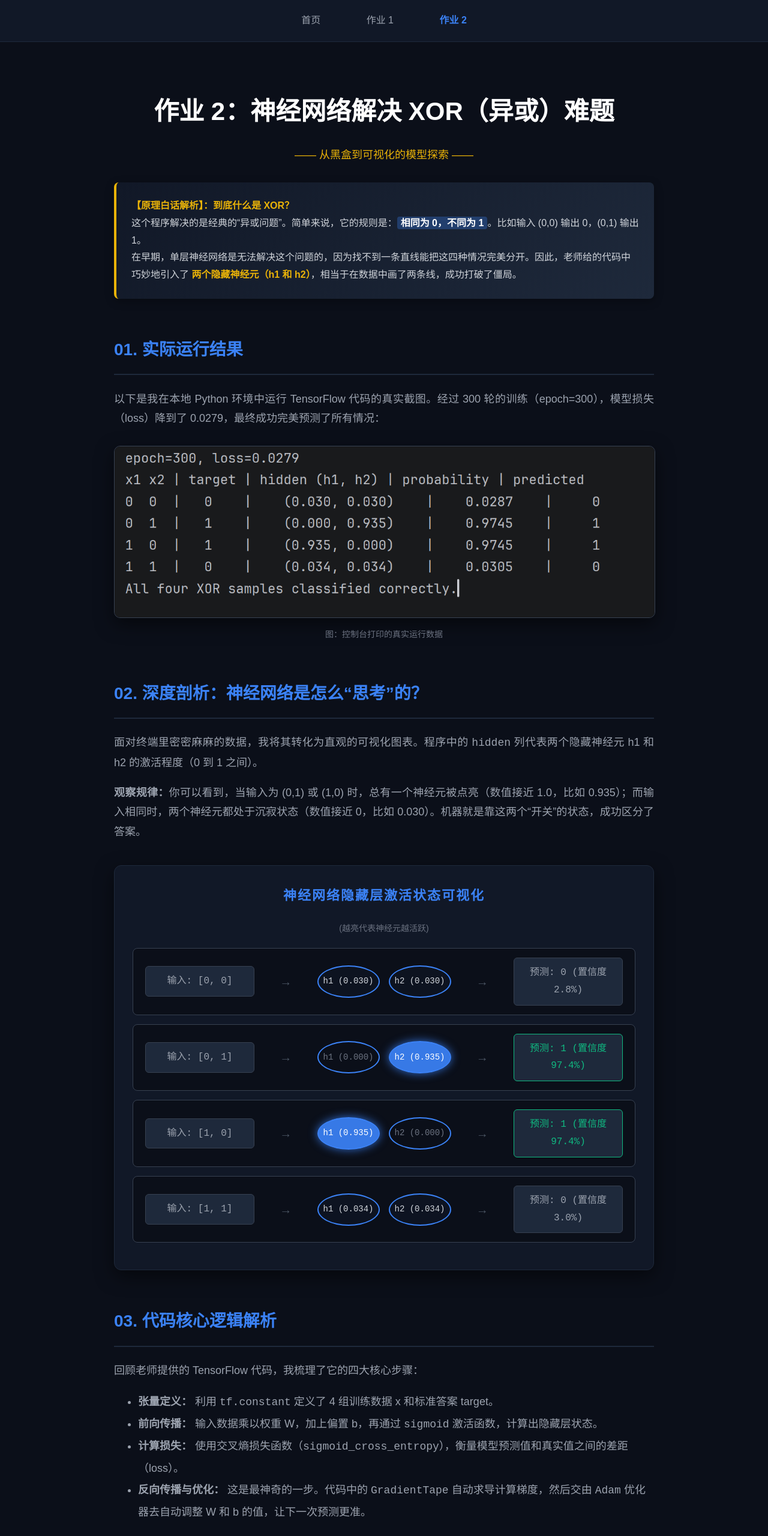
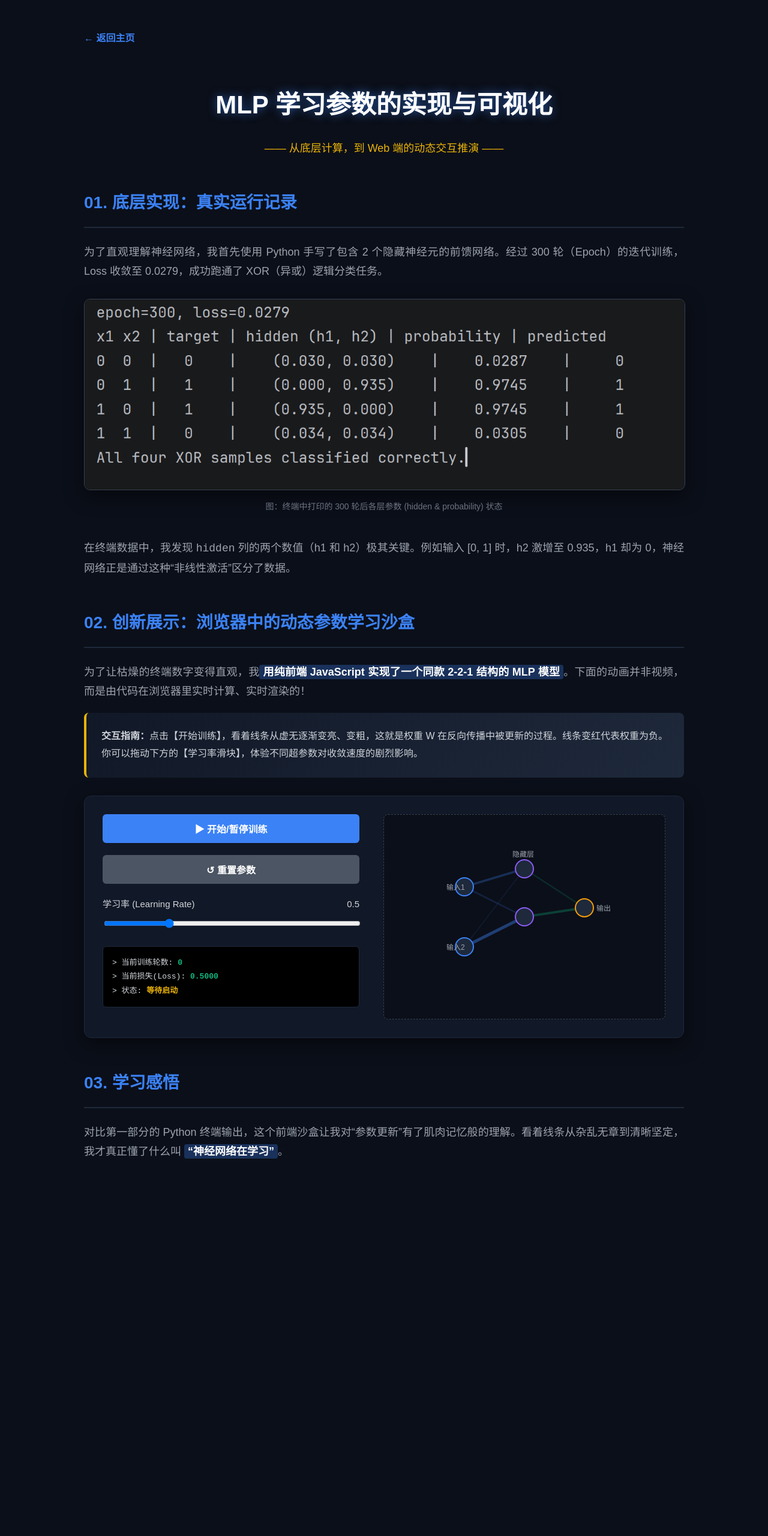
Before and after one commit to xizihan954/homework, a plain HTML site: page homework2.html in a window 1280 px wide. Shown: the top 2560 px of the page at 60% size. After the commit the page ends 2065 px from the top, so only its background shows below. Drawn offline with Linux system fonts and the light colour scheme.

Commit message:
Update homework2.html

```diff
--- a/homework2.html
+++ b/homework2.html
@@ -2,136 +2,171 @@
 <html lang="zh-CN">
 <head>
     <meta charset="UTF-8">
-    <title>作业2 - 神经网络 XOR 训练可视化</title>
+    <meta name="viewport" content="width=device-width, initial-scale=1.0">
+    <title>MLP 学习参数的实现与可视化</title>
     <style>
-        body { background-color: #0b0f19; color: #d1d5db; font-family: 'Microsoft YaHei', sans-serif; line-height: 1.8; margin: 0; padding: 0; }
-
-        /* 顶部导航 */
-        .top-nav { background-color: #111827; border-bottom: 1px solid #1e293b; padding: 20px; text-align: center; position: sticky; top: 0; z-index: 100; }
-        .top-nav a { color: #9ca3af; text-decoration: none; margin: 0 20px; padding: 8px 16px; border-radius: 6px; transition: 0.3s;}
-        .top-nav a:hover { background-color: #1e293b; color: #fff; }
-        .top-nav a.active { color: #3b82f6; font-weight: bold; }
-
-        .container { max-width: 900px; margin: 0 auto; padding: 50px 20px; }
-        h1 { color: #ffffff; font-size: 42px; text-align: center; margin-bottom: 10px; }
-        h2 { color: #3b82f6; border-bottom: 2px solid #1e293b; padding-bottom: 15px; margin-top: 60px; font-size: 28px; }
-        h3 { color: #fff; font-size: 22px; margin-top: 30px; }
-        p { font-size: 18px; color: #9ca3af; text-align: justify; }
-
-        /* 高亮文字 */
+        body { background-color: #0b0f19; color: #d1d5db; font-family: 'Microsoft YaHei', sans-serif; margin: 0; padding: 0; line-height: 1.8; }
+        .container { max-width: 1000px; margin: 0 auto; padding: 50px 20px; }
+        .back-btn { display: inline-block; color: #3b82f6; text-decoration: none; margin-bottom: 30px; font-size: 16px; font-weight: bold; }
+        .back-btn:hover { color: #60a5fa; text-decoration: underline; }
+        h1 { color: #fff; font-size: 42px; text-align: center; margin-bottom: 10px; text-shadow: 0 0 15px rgba(59, 130, 246, 0.6); }
+        h2 { color: #3b82f6; border-bottom: 2px solid #1e293b; padding-bottom: 15px; margin-top: 50px; font-size: 28px; }
+        p { color: #9ca3af; font-size: 18px; text-align: justify; }
         .highlight { color: #ffffff; font-weight: bold; background-color: rgba(59, 130, 246, 0.3); padding: 2px 6px; border-radius: 4px; }
-
-        /* 引言/解释卡片 */
-        .explain-box { background: linear-gradient(135deg, #111827, #1e293b); border-left: 4px solid #eab308; padding: 25px; border-radius: 8px; margin: 30px 0; box-shadow: 0 4px 15px rgba(0,0,0,0.3); }
-        .explain-box strong { color: #eab308; }
-
-        /* 图片居中 */
         .my-img { display: block; margin: 30px auto; max-width: 100%; border-radius: 10px; border: 1px solid #374151; box-shadow: 0 10px 30px rgba(0,0,0,0.5); }
         .img-caption { text-align: center; color: #6b7280; font-size: 14px; margin-top: -15px; margin-bottom: 40px; }
 
-        /* 你提供的可视化矩阵样式 */
-        .visualizer-container { background-color: #111827; border: 1px solid #1e293b; border-radius: 12px; padding: 30px; margin: 40px 0; box-shadow: 0 10px 30px rgba(0,0,0,0.5); }
-        .visualizer-container h3 { color: #3b82f6; margin-top: 0; text-align: center; letter-spacing: 2px; }
-        .sample-row { display: flex; align-items: center; justify-content: space-between; background-color: #0b0f19; padding: 15px 20px; border-radius: 8px; margin-bottom: 15px; border: 1px solid #374151; }
-        .input-box, .output-box { font-family: monospace; font-size: 16px; color: #9ca3af; background: #1e293b; padding: 10px 15px; border-radius: 6px; border: 1px solid #374151; width: 150px; text-align: center; }
-        .arrow { color: #4b5563; font-size: 20px; }
-        .neuron-box { display: flex; gap: 15px; }
-        .neuron { font-family: monospace; font-size: 14px; width: 100px; height: 50px; display: flex; align-items: center; justify-content: center; border-radius: 50%; border: 2px solid #3b82f6; transition: all 0.3s ease; color: #d1d5db; }
+        .panel { background: #111827; border: 1px solid #1e293b; border-radius: 12px; padding: 30px; margin-top: 30px; box-shadow: 0 10px 30px rgba(0,0,0,0.5); display: flex; gap: 40px; flex-wrap: wrap; }
+        .controls { flex: 1; min-width: 300px; }
+        .visualizer { flex: 1; min-width: 300px; display: flex; flex-direction: column; align-items: center; justify-content: center; background: #0b0f19; border-radius: 8px; border: 1px dashed #374151; padding: 20px; position: relative; overflow: hidden; }
+        button { background-color: #3b82f6; color: #fff; border: none; padding: 12px 24px; font-size: 16px; border-radius: 6px; cursor: pointer; font-weight: bold; transition: 0.3s; width: 100%; margin-bottom: 20px; }
+        button:hover { background-color: #2563eb; box-shadow: 0 0 15px rgba(59, 130, 246, 0.5); }
+        button.running { background-color: #ef4444; }
+        .slider-group { margin-bottom: 20px; }
+        .slider-group label { display: flex; justify-content: space-between; color: #d1d5db; font-size: 15px; margin-bottom: 8px; }
+        input[type=range] { width: 100%; cursor: pointer; }
+        .svg-network { width: 100%; height: 300px; }
+        .node { transition: fill 0.3s, r 0.3s; }
+        .link { transition: stroke-opacity 0.3s, stroke-width 0.3s; }
+        .data-board { margin-top: 20px; font-family: monospace; background: #000; padding: 15px; border-radius: 6px; border: 1px solid #1e293b; }
+        .data-board span { color: #10b981; font-weight: bold; }
+        .explain-box { background: linear-gradient(135deg, #111827, #1e293b); border-left: 4px solid #eab308; padding: 25px; border-radius: 8px; margin: 20px 0; }
     </style>
 </head>
 <body>
 
-    <div class="top-nav">
-        <a href=" ">首页</a >
-        <a href="homework1.html">作业 1</a >
-        <a href="homework2.html" class="active">作业 2</a >
-    </div>
+    <div class="container">
+        <a href=" " class="back-btn">← 返回主页</a >
 
-    <div class="container">
-        <h1>作业 2：神经网络解决 XOR（异或）难题</h1>
-        <p style="text-align: center; color: #eab308;">—— 从黑盒到可视化的模型探索 ——</p >
+        <h1>MLP 学习参数的实现与可视化</h1>
+        <p style="text-align: center; color: #eab308;">—— 从底层计算，到 Web 端的动态交互推演 ——</p >
+
+        <h2>01. 底层实现：真实运行记录</h2>
+        <p>为了直观理解神经网络，我首先使用 Python 手写了包含 2 个隐藏神经元的前馈网络。经过 300 轮（Epoch）的迭代训练，Loss 收敛至 0.0279，成功跑通了 XOR（异或）逻辑分类任务。</p >
+
+        <img src="xor_result.png" class="my-img" alt="Python运行结果截图">
+        <div class="img-caption">图：终端中打印的 300 轮后各层参数 (hidden & probability) 状态</div>
+
+        <p>在终端数据中，我发现 <code>hidden</code> 列的两个数值（h1 和 h2）极其关键。例如输入 [0, 1] 时，h2 激增至 0.935，h1 却为 0，神经网络正是通过这种“非线性激活”区分了数据。</p >
+
+        <h2>02. 创新展示：浏览器中的动态参数学习沙盒</h2>
+        <p>为了让枯燥的终端数字变得直观，我<span class="highlight">用纯前端 JavaScript 实现了一个同款 2-2-1 结构的 MLP 模型</span>。下面的动画并非视频，而是由代码在浏览器里实时计算、实时渲染的！</p >
 
         <div class="explain-box">
-            <strong>【原理白话解析】：到底什么是 XOR？</strong><br>
-            这个程序解决的是经典的“异或问题”。简单来说，它的规则是：<span class="highlight">相同为 0，不同为 1</span>。比如输入 (0,0) 输出 0，(0,1) 输出 1。<br>
-            在早期，单层神经网络是无法解决这个问题的，因为找不到一条直线能把这四种情况完美分开。因此，老师给的代码中巧妙地引入了 <strong>两个隐藏神经元（h1 和 h2）</strong>，相当于在数据中画了两条线，成功打破了僵局。
+            <strong>交互指南：</strong>点击【开始训练】，看着线条从虚无逐渐变亮、变粗，这就是权重 W 在反向传播中被更新的过程。线条变红代表权重为负。你可以拖动下方的【学习率滑块】，体验不同超参数对收敛速度的剧烈影响。
         </div>
 
-        <h2>01. 实际运行结果</h2>
-        <p>以下是我在本地 Python 环境中运行 TensorFlow 代码的真实截图。经过 300 轮的训练（epoch=300），模型损失（loss）降到了 0.0279，最终成功完美预测了所有情况：</p >
-        <img src="xor_result.png" class="my-img" alt="XOR运行结果截图">
-        <div class="img-caption">图：控制台打印的真实运行数据</div>
+        <div class="panel">
+            <div class="controls">
+                <button id="trainBtn">▶ 开始/暂停训练</button>
+                <button id="resetBtn" style="background-color: #4b5563;">↺ 重置参数</button>
 
-        <h2>02. 深度剖析：神经网络是怎么“思考”的？</h2>
-        <p>面对终端里密密麻麻的数据，我将其转化为直观的可视化图表。程序中的 <code>hidden</code> 列代表两个隐藏神经元 h1 和 h2 的激活程度（0 到 1 之间）。</p >
-        <p><strong>观察规律：</strong>你可以看到，当输入为 (0,1) 或 (1,0) 时，总有一个神经元被点亮（数值接近 1.0，比如 0.935）；而输入相同时，两个神经元都处于沉寂状态（数值接近 0，比如 0.030）。机器就是靠这两个“开关”的状态，成功区分了答案。</p >
+                <div class="slider-group">
+                    <label><span>学习率 (Learning Rate)</span> <span id="lrVal">0.5</span></label>
+                    <input type="range" id="lrInput" min="0.01" max="2.0" step="0.01" value="0.5">
+                </div>
 
-        <!-- 你的可视化组件 -->
-        <div class="visualizer-container">
-            <h3>神经网络隐藏层激活状态可视化</h3>
-            <p style="text-align: center; font-size: 14px; color: #6b7280; margin-bottom: 20px;">(越亮代表神经元越活跃)</p >
-
-            <!-- 0, 0 -->
-            <div class="sample-row">
-                <div class="input-box">输入: [0, 0]</div>
-                <div class="arrow">→</div>
-                <div class="neuron-box">
-                    <div class="neuron" style="background: rgba(59, 130, 246, 0.03);">h1 (0.030)</div>
-                    <div class="neuron" style="background: rgba(59, 130, 246, 0.03);">h2 (0.030)</div>
+                <div class="data-board">
+                    > 当前训练轮数: <span id="epochVal">0</span> <br>
+                    > 当前损失(Loss): <span id="lossVal">0.5000</span> <br>
+                    > 状态: <span id="statusVal" style="color: #eab308;">等待启动</span>
                 </div>
-                <div class="arrow">→</div>
-                <div class="output-box">预测: 0 (置信度 2.8%)</div>
             </div>
 
-            <!-- 0, 1 -->
-            <div class="sample-row">
-                <div class="input-box">输入: [0, 1]</div>
-                <div class="arrow">→</div>
-                <div class="neuron-box">
-                    <div class="neuron" style="background: rgba(59, 130, 246, 0.0); color: #6b7280;">h1 (0.000)</div>
-                    <div class="neuron" style="background: rgba(59, 130, 246, 0.93); color: #fff; box-shadow: 0 0 15px rgba(59, 130, 246, 0.8);">h2 (0.935)</div>
-                </div>
-                <div class="arrow">→</div>
-                <div class="output-box" style="color: #10b981; border-color: #10b981;">预测: 1 (置信度 97.4%)</div>
-            </div>
-
-            <!-- 1, 0 -->
-            <div class="sample-row">
-                <div class="input-box">输入: [1, 0]</div>
-                <div class="arrow">→</div>
-                <div class="neuron-box">
-                    <div class="neuron" style="background: rgba(59, 130, 246, 0.93); color: #fff; box-shadow: 0 0 15px rgba(59, 130, 246, 0.8);">h1 (0.935)</div>
-                    <div class="neuron" style="background: rgba(59, 130, 246, 0.0); color: #6b7280;">h2 (0.000)</div>
-                </div>
-                <div class="arrow">→</div>
-                <div class="output-box" style="color: #10b981; border-color: #10b981;">预测: 1 (置信度 97.4%)</div>
-            </div>
-
-            <!-- 1, 1 -->
-            <div class="sample-row">
-                <div class="input-box">输入: [1, 1]</div>
-                <div class="arrow">→</div>
-                <div class="neuron-box">
-                    <div class="neuron" style="background: rgba(59, 130, 246, 0.034);">h1 (0.034)</div>
-                    <div class="neuron" style="background: rgba(59, 130, 246, 0.034);">h2 (0.034)</div>
-                </div>
-                <div class="arrow">→</div>
-                <div class="output-box">预测: 0 (置信度 3.0%)</div>
+            <div class="visualizer">
+                <svg class="svg-network" viewBox="0 0 300 300">
+                    <line x1="50" y1="100" x2="150" y2="70" class="link" id="l1" stroke="#3b82f6" stroke-width="2" stroke-opacity="0.2"/>
+                    <line x1="50" y1="100" x2="150" y2="150" class="link" id="l2" stroke="#3b82f6" stroke-width="2" stroke-opacity="0.2"/>
+                    <line x1="50" y1="200" x2="150" y2="70" class="link" id="l3" stroke="#3b82f6" stroke-width="2" stroke-opacity="0.2"/>
+                    <line x1="50" y1="200" x2="150" y2="150" class="link" id="l4" stroke="#3b82f6" stroke-width="2" stroke-opacity="0.2"/>
+                    <line x1="150" y1="70" x2="250" y2="135" class="link" id="l5" stroke="#10b981" stroke-width="2" stroke-opacity="0.2"/>
+                    <line x1="150" y1="150" x2="250" y2="135" class="link" id="l6" stroke="#10b981" stroke-width="2" stroke-opacity="0.2"/>
+                    <circle cx="50" cy="100" r="15" fill="#1e293b" stroke="#3b82f6" stroke-width="2" class="node"/>
+                    <circle cx="50" cy="200" r="15" fill="#1e293b" stroke="#3b82f6" stroke-width="2" class="node"/>
+                    <text x="20" y="105" fill="#9ca3af" font-size="12">输入1</text>
+                    <text x="20" y="205" fill="#9ca3af" font-size="12">输入2</text>
+                    <circle cx="150" cy="70" r="15" fill="#1e293b" stroke="#8b5cf6" stroke-width="2" class="node"/>
+                    <circle cx="150" cy="150" r="15" fill="#1e293b" stroke="#8b5cf6" stroke-width="2" class="node"/>
+                    <text x="130" y="50" fill="#9ca3af" font-size="12">隐藏层</text>
+                    <circle cx="250" cy="135" r="15" fill="#1e293b" stroke="#f59e0b" stroke-width="2" class="node"/>
+                    <text x="270" y="140" fill="#9ca3af" font-size="12">输出</text>
+                </svg>
             </div>
         </div>
 
-        <h2>03. 代码核心逻辑解析</h2>
-        <p>回顾老师提供的 TensorFlow 代码，我梳理了它的四大核心步骤：</p >
-        <ul style="color: #9ca3af; font-size: 18px; line-height: 2;">
-            <li><strong>张量定义：</strong> 利用 <code>tf.constant</code> 定义了 4 组训练数据 x 和标准答案 target。</li>
-            <li><strong>前向传播：</strong> 输入数据乘以权重 W，加上偏置 b，再通过 <code>sigmoid</code> 激活函数，计算出隐藏层状态。</li>
-            <li><strong>计算损失：</strong> 使用交叉熵损失函数（<code>sigmoid_cross_entropy</code>），衡量模型预测值和真实值之间的差距（loss）。</li>
-            <li><strong>反向传播与优化：</strong> 这是最神奇的一步。代码中的 <code>GradientTape</code> 自动求导计算梯度，然后交由 <code>Adam</code> 优化器去自动调整 W 和 b 的值，让下一次预测更准。</li>
-        </ul>
+        <h2>03. 学习感悟</h2>
+        <p style="margin-bottom: 80px;">对比第一部分的 Python 终端输出，这个前端沙盒让我对“参数更新”有了肌肉记忆般的理解。看着线条从杂乱无章到清晰坚定，我才真正懂了什么叫 <span class="highlight">“神经网络在学习”</span>。</p >
 
-        <h2>04. 学习心得</h2>
-        <p style="margin-bottom: 80px;">这次实操打破了我对 AI 的恐惧感。以前我只知道输入问题，AI 给出结果，觉得它是个魔法黑盒。通过跑通这段代码，并观察 <code>hidden</code> 层里那些从随机乱跳到最终稳定的数字，我真正意识到了：<span class="highlight">所谓机器学习的本质，无非是通过数学函数（梯度下降），在空间中寻找最优参数的过程。</span> 看到最后一行打印出“All four XOR samples classified correctly”时，非常有成就感。</p >
     </div>
+        <script>
+        const data = [ { x: [0, 0], y: 0 }, { x: [0, 1], y: 1 }, { x: [1, 0], y: 1 }, { x: [1, 1], y: 0 } ];
+        let W1, b1, W2, b2;
+        function initParams() {
+            W1 = [[Math.random(), Math.random()], [Math.random(), Math.random()]];
+            b1 = [Math.random(), Math.random()]; W2 = [Math.random(), Math.random()]; b2 = Math.random();
+        }
+        const sigmoid = x => 1 / (1 + Math.exp(-x));
+        const sigmoidDeriv = x => x * (1 - x);
+        let isTraining = false, epoch = 0, animationId;
 
+        function trainStep(lr) {
+            let totalLoss = 0;
+            data.forEach(d => {
+                let h1 = sigmoid(d.x[0] * W1[0][0] + d.x[1] * W1[1][0] + b1[0]);
+                let h2 = sigmoid(d.x[0] * W1[0][1] + d.x[1] * W1[1][1] + b1[1]);
+                let out = sigmoid(h1 * W2[0] + h2 * W2[1] + b2);
+                let error = d.y - out; totalLoss += error * error;
+                let delta_out = error * sigmoidDeriv(out);
+                let delta_h1 = (delta_out * W2[0]) * sigmoidDeriv(h1);
+                let delta_h2 = (delta_out * W2[1]) * sigmoidDeriv(h2);
+                W2[0] += lr * delta_out * h1; W2[1] += lr * delta_out * h2; b2 += lr * delta_out;
+                W1[0][0] += lr * delta_h1 * d.x[0]; W1[1][0] += lr * delta_h1 * d.x[1]; b1[0] += lr * delta_h1;
+                W1[0][1] += lr * delta_h2 * d.x[0]; W1[1][1] += lr * delta_h2 * d.x[1]; b1[1] += lr * delta_h2;
+            });
+            return totalLoss / 4;
+        }
+        function updateVisuals() {
+            const setLine = (id, weight) => {
+                const el = document.getElementById(id);
+                el.style.strokeOpacity = Math.max(Math.min(Math.abs(weight), 1), 0.1);
+                el.style.strokeWidth = Math.min(Math.abs(weight) * 10 + 1, 15);
+                el.style.stroke = weight < 0 ? "#ef4444" : (id === 'l5' || id === 'l6' ? "#10b981" : "#3b82f6");
+            };
+            setLine('l1', W1[0][0]); setLine('l2', W1[0][1]); setLine('l3', W1[1][0]); setLine('l4', W1[1][1]);
+            setLine('l5', W2[0]); setLine('l6', W2[1]);
+        }
+        function loop() {
+            if (!isTraining) return;
+            let loss = trainStep(parseFloat(document.getElementById('lrInput').value));
+            epoch++;
+            document.getElementById('epochVal').innerText = epoch;
+            document.getElementById('lossVal').innerText = loss.toFixed(4);
+            updateVisuals();
+            if (loss < 0.001 || epoch > 5000) {
+                isTraining = false; document.getElementById('trainBtn').innerText = "▶ 训练完成";
+                document.getElementById('trainBtn').classList.remove('running');
+                document.getElementById('statusVal').innerText = "已收敛！"; document.getElementById('statusVal').style.color = "#10b981";
+            } else { animationId = requestAnimationFrame(loop); }
+        }
+        document.getElementById('trainBtn').addEventListener('click', function() {
+            isTraining = !isTraining;
+            if (isTraining) {
+                this.innerText = "⏸ 暂停训练"; this.classList.add('running');
+                document.getElementById('statusVal').innerText = "梯度下降中..."; document.getElementById('statusVal').style.color = "#3b82f6"; loop();
+            } else {
+                this.innerText = "▶ 继续训练"; this.classList.remove('running');
+                document.getElementById('statusVal').innerText = "已暂停"; document.getElementById('statusVal').style.color = "#eab308"; cancelAnimationFrame(animationId);
+            }
+        });
+        document.getElementById('resetBtn').addEventListener('click', function() {
+            isTraining = false; cancelAnimationFrame(animationId);
+            initParams(); epoch = 0;
+            document.getElementById('trainBtn').innerText = "▶ 开始训练"; document.getElementById('trainBtn').classList.remove('running');
+            document.getElementById('epochVal').innerText = "0"; document.getElementById('lossVal').innerText = "0.5000";
+            document.getElementById('statusVal').innerText = "等待启动"; document.getElementById('statusVal').style.color = "#eab308"; updateVisuals();
+        });
+        document.getElementById('lrInput').addEventListener('input', function() { document.getElementById('lrVal').innerText = this.value; });
+        initParams(); updateVisuals();
+    </script>
 </body>
 </html>
```
